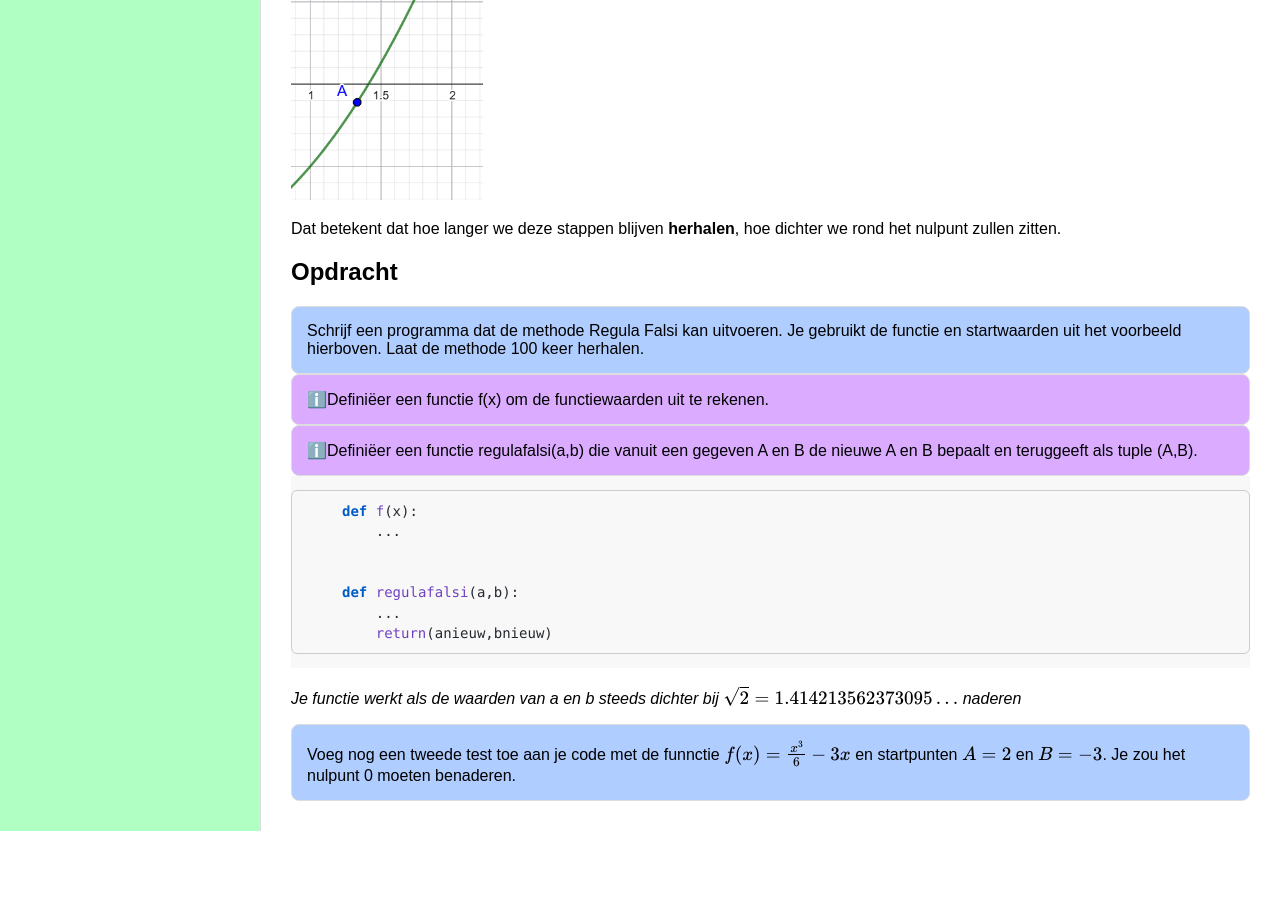
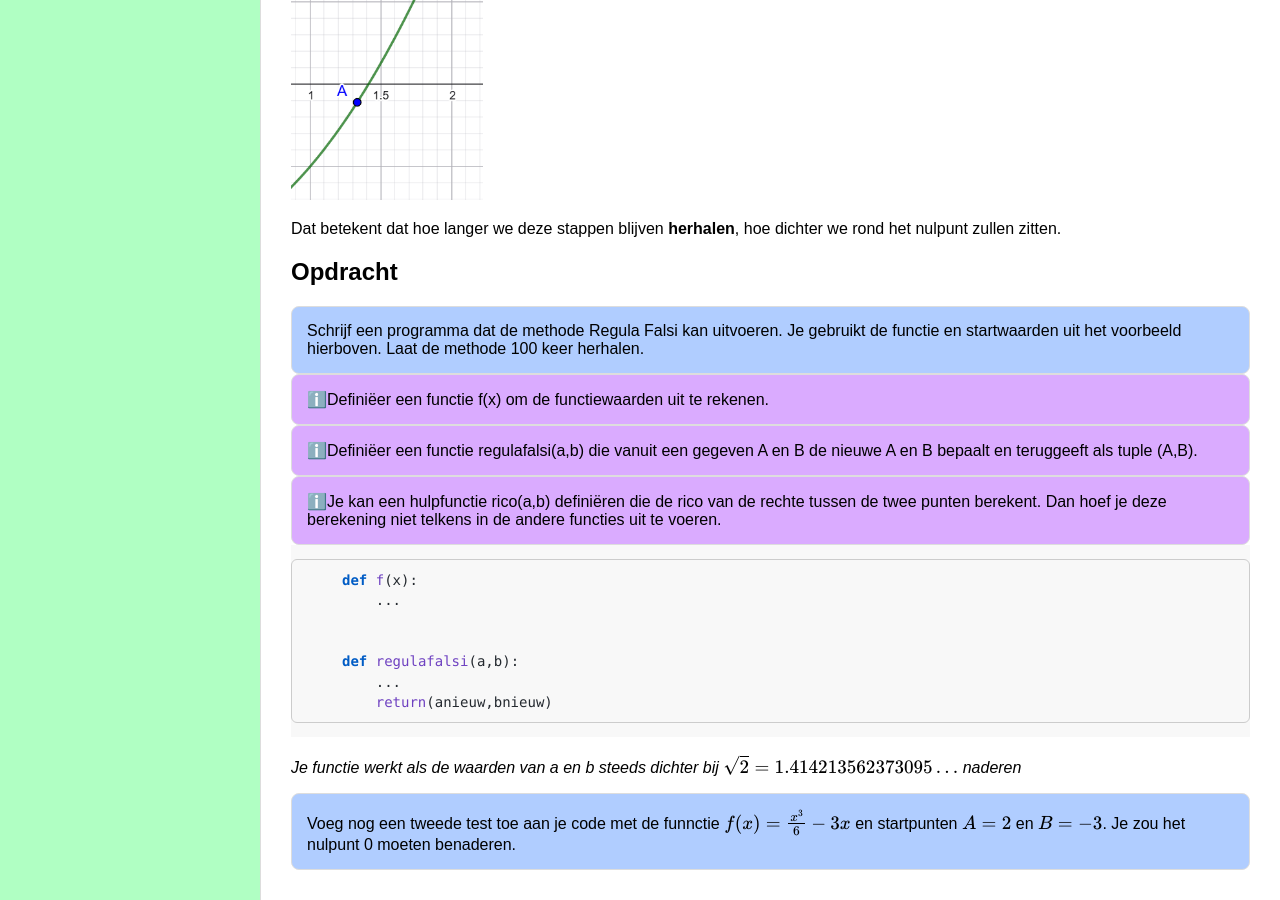
Before and after one commit to milanvandeput/milanvandeput.github.io, a Jekyll site: the page built from Numerieke methodes/z3 Regula Falsi.md, in a window 1280 px wide and 900 px high, scrolled down 1356 px. Built offline with Jekyll 4.4.1, drawn with Linux system fonts in a browser that asks for light colours; before the commit the page ends 2187 px from its top, so only the background shows below that.

Commit message:
Update z3 Regula Falsi.md

````diff
--- a/Numerieke methodes/z3 Regula Falsi.md
+++ b/Numerieke methodes/z3 Regula Falsi.md
@@ -51,6 +51,13 @@ Schrijf een programma dat de methode Regula Falsi kan uitvoeren. Je gebruikt de
     border: 1px solid #ddd;
 ">ℹ️Definiëer een functie regulafalsi(a,b) die vanuit een gegeven A en B de nieuwe A en B bepaalt en teruggeeft als tuple (A,B).
 </div>
+<div style="
+    background-color: #daabff;
+    padding: 15px;
+    border-radius: 8px;
+    border: 1px solid #ddd;
+">ℹ️Je kan een hulpfunctie rico(a,b) definiëren die de rico van de rechte tussen de twee punten berekent. Dan hoef je deze berekening niet telkens in de andere functies uit te voeren.
+</div>
 
 ```python
 def f(x):
````
